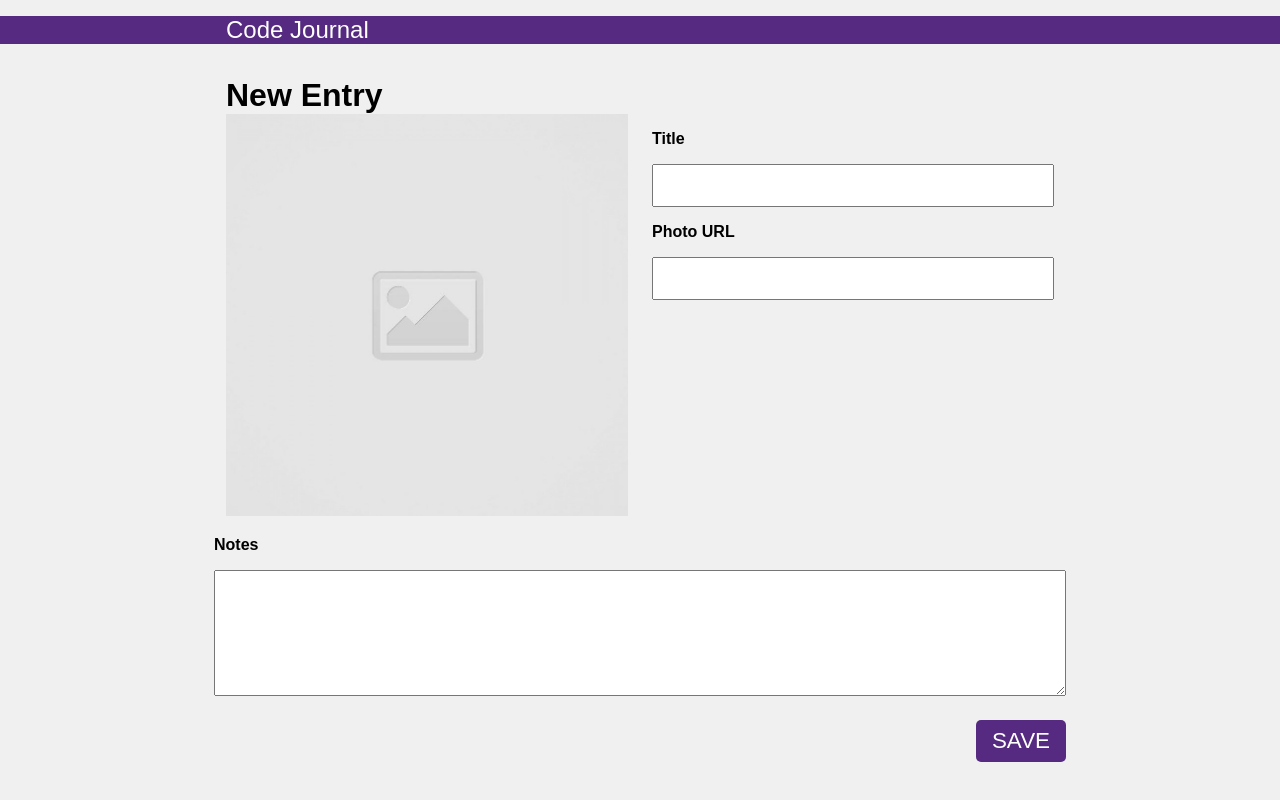
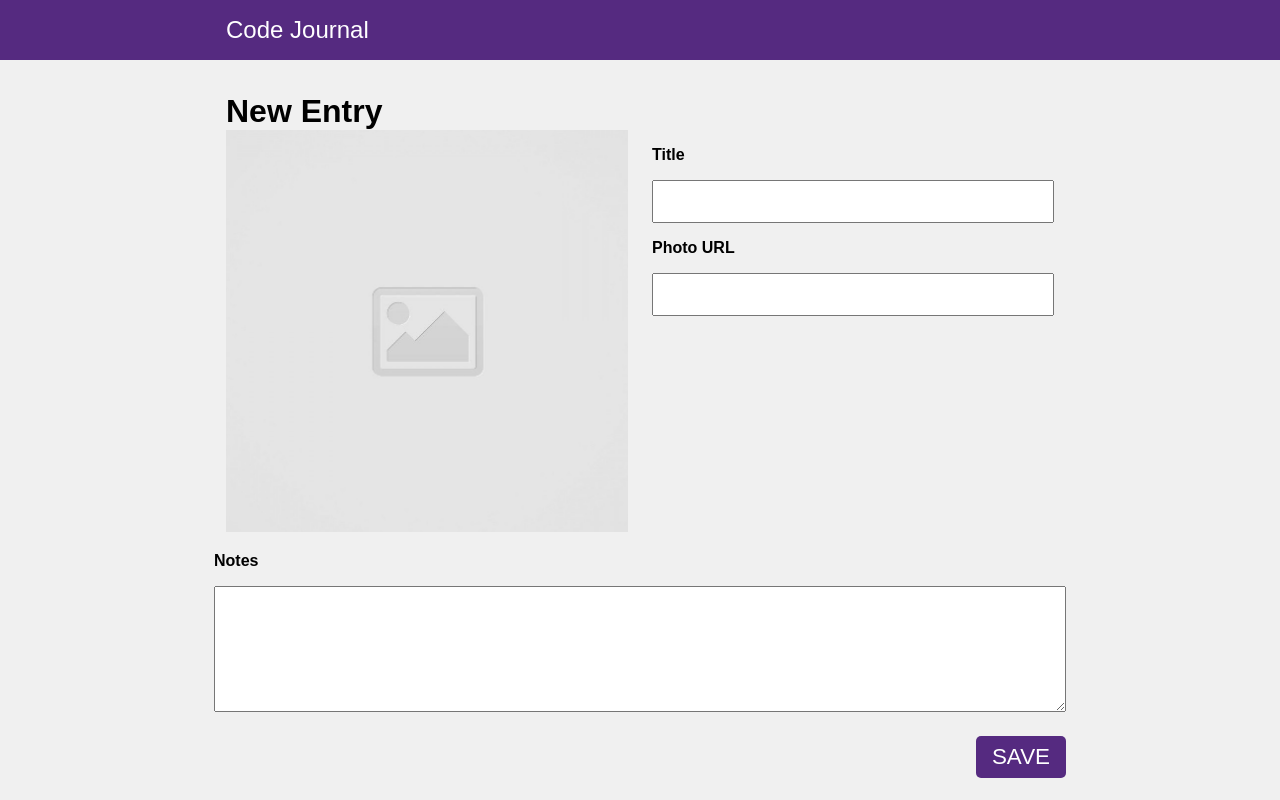
Before and after one commit to dcatan89/code-journal, a website: page index.html in a window 1280 px wide. Drawn offline with Linux system fonts and the light colour scheme.

Commit message:
changed header css to correct padding and height

```diff
--- a/css/styles.css
+++ b/css/styles.css
@@ -6,8 +6,9 @@
 header {
   font-size: 1.5rem;
   margin: 0;
-  margin-top: 1rem;
   margin-bottom: 0.75rem;
+  height: 100%;
+  padding: 1rem;
 }
 
 .form-save > button {
```
